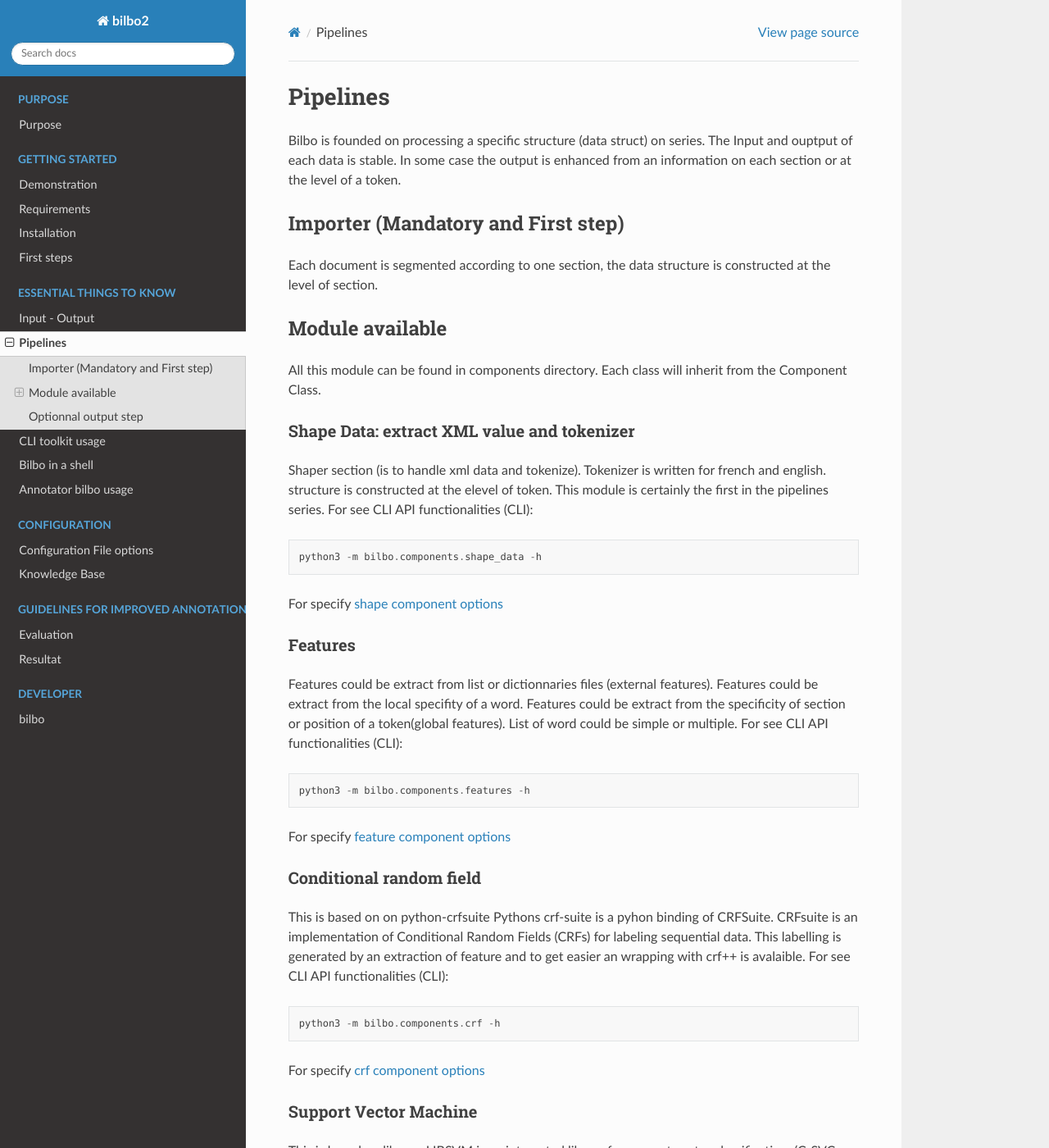
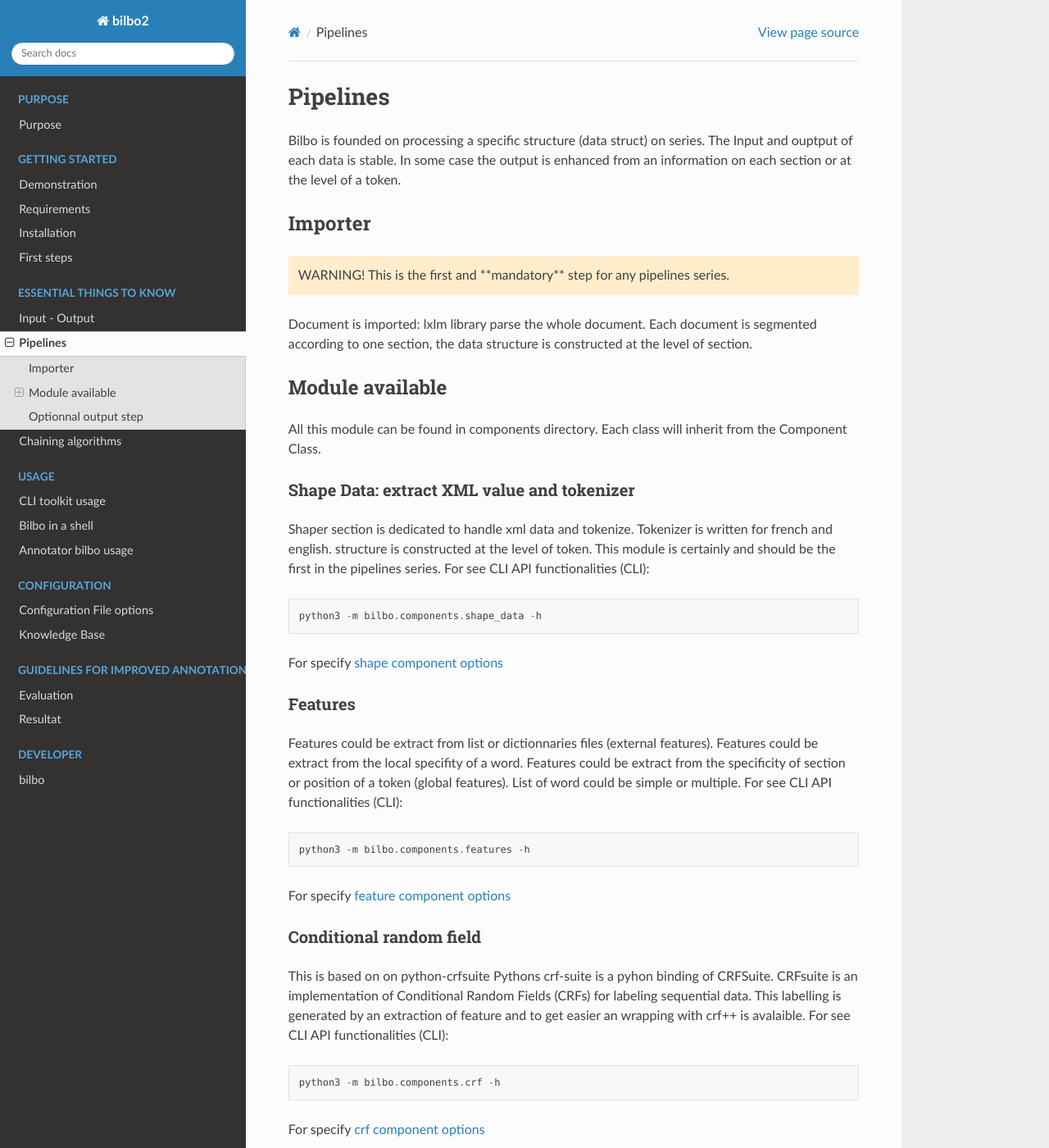
Before and after one commit to OpenEdition/bilbo2, a Sphinx documentation site: the page built from docs/source/essential/pipelines.md, in a window 1280 px wide and 1400 px high. Shown: the whole window at 82% size. Built offline with Sphinx 7.4.7 and the Read the Docs theme 2.0.0, drawn with Linux system fonts in a browser that asks for light colours; pages that are not in the unit, such as notebooks, are missing from menus.

Commit message:
Usage docs

````diff
--- a/docs/source/essential/pipelines.md
+++ b/docs/source/essential/pipelines.md
@@ -6,9 +6,16 @@
 
 
 
-## Importer (Mandatory and First step)
+## Importer
 
+<aside class="warning">
+   WARNING!
+   This is the first and **mandatory** step for any pipelines series.
+</aside>
+
+Document is imported: lxlm library parse the whole document.
 Each document is segmented according to one section, the data structure is constructed at the level of section.
+
 
 ## Module available
 
@@ -16,8 +23,8 @@
 
 ### Shape Data: extract XML value and tokenizer
 
-Shaper section (is to handle xml data and tokenize). Tokenizer is written for french and english. structure is constructed at the elevel of token.
-This module is certainly the first in the pipelines series.
+Shaper section is dedicated to handle xml data and tokenize. Tokenizer is written for french and english. structure is constructed at the level of token.
+This module is certainly and should be the first in the pipelines series.
 For see CLI API functionalities (CLI):
 
 ```
@@ -31,7 +38,7 @@
 ### Features
 Features could be extract from list or dictionnaries files (external features).
 Features could be extract from the local specifity of a word.
-Features could be extract from  the specificity of section or position of a token(global features).  List of word could be simple or multiple.
+Features could be extract from  the specificity of section or position of a token (global features).  List of word could be simple or multiple.
 For see CLI API functionalities (CLI):
 
 ```
````
Also changed, not shown: docs/source/index.rst (+10 -5 lines), docs/source/purpose.md (+3 -0 lines), docs/source/usage/annotator.md (renamed from docs/source/essential/annotator.md), docs/source/usage/shell.md (renamed from docs/source/essential/shell.md), docs/source/usage/toolkit.md (renamed from docs/source/essential/toolkit.md), 1 other file.
